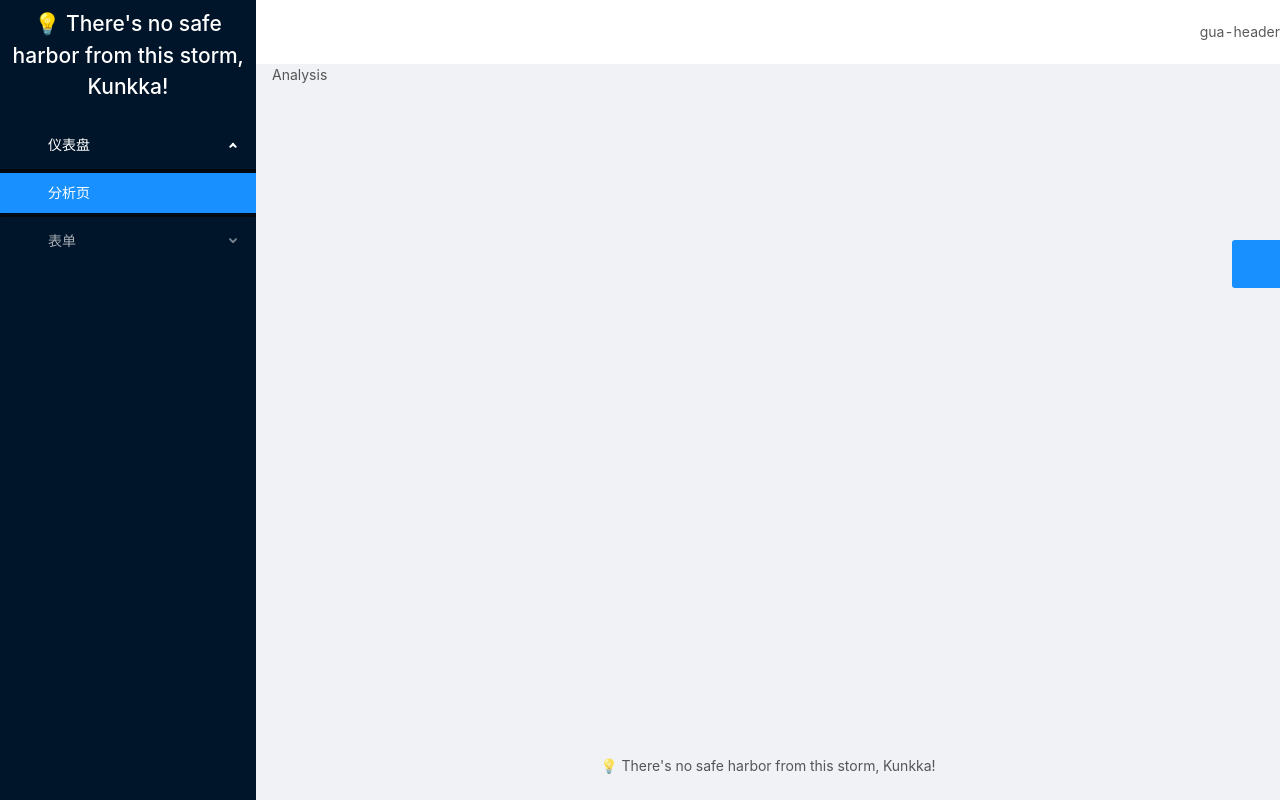
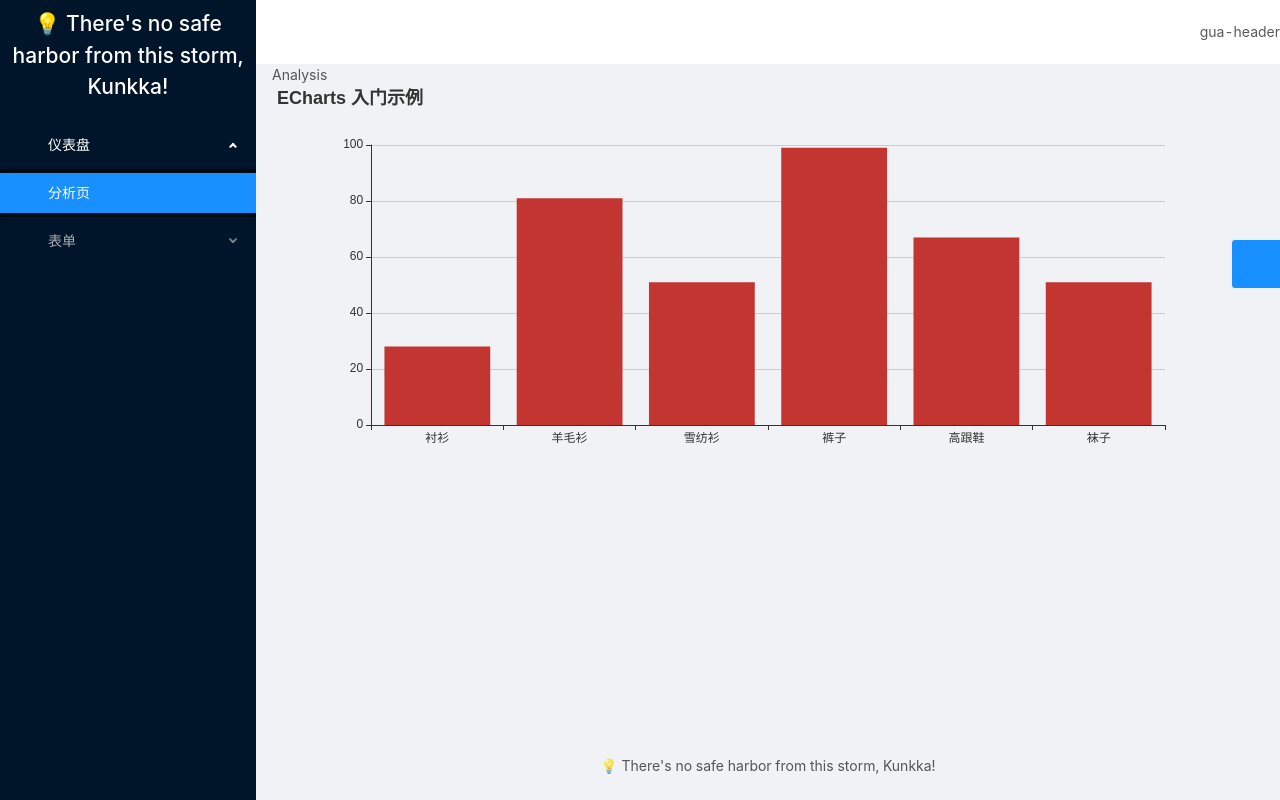
Before and after one commit to DoOneThingAtATime/storm-spirit, a Vue app: page /dashboard/analysis in a window 1280 px wide. Built offline with nearby package versions, Linux system fonts and the light colour scheme.

Commit message:
封装 eharts

```diff
--- a/package.json
+++ b/package.json
@@ -11,9 +11,11 @@
   "dependencies": {
     "ant-design-vue": "^1.3.10",
     "core-js": "^2.6.5",
+    "echarts": "^4.2.1",
     "lodash": "^4.17.11",
     "moment": "^2.24.0",
     "nprogress": "^0.2.0",
+    "resize-detector": "^0.2.0",
     "vue": "^2.6.10",
     "vue-router": "^3.0.3",
     "vuex": "^3.0.1"
--- /dev/null
+++ b/src/components/Chart.vue
@@ -0,0 +1,55 @@
+<template>
+  <div ref="chartDom"></div>
+</template>
+
+<script>
+import echarts from 'echarts'
+import debounce from 'lodash/debounce'
+import { addListener, removeListener } from 'resize-detector'
+
+export default {
+  props: {
+    option: {
+      type: Object,
+      default: () => ({})
+    }
+  },
+  watch: {
+    // option(val) {
+    //   this.chart.setOption(this.options)
+    // }
+    option: {
+      handler(val) {
+        console.log('gua')
+        this.chart.setOption(val)
+      },
+      deep: true
+    }
+  },
+  created() {
+    this.resize = debounce(this.resize, 370)
+  },
+  mounted() {
+    this.renderChart()
+    addListener(this.$refs.chartDom, this.resize)
+  },
+  beforeDestroy() {
+    removeListener(this.$refs.chartDom, this.resize)
+    this.chart.dispose()
+    this.chart = null
+  },
+  methods: {
+    resize() {
+      console.log('resize')
+      this.chart.resize()
+    },
+    renderChart() {
+      this.chart = echarts.init(this.$refs.chartDom)
+      this.chart.setOption(this.option)
+    }
+  }
+}
+</script>
+
+<style>
+</style>
--- a/src/views/About.vue
+++ /dev/null
@@ -1,5 +0,0 @@
-<template>
-  <div class="about">
-    <h1>This is an about page</h1>
-  </div>
-</template>
--- a/src/views/Dashboard/Analysis.vue
+++ b/src/views/Dashboard/Analysis.vue
@@ -1,13 +1,52 @@
 <template>
-  <div>Analysis</div>
+  <div>
+    Analysis
+    <charts style="height: 400px;" :option="chartOption"></charts>
+  </div>
 </template>
 
 <script>
+import Charts from '../../components/Chart'
 export default {
-
+  components: {
+    Charts
+  },
+  data() {
+    return {
+      chartOption: {
+        title: {
+          text: 'ECharts 入门示例'
+        },
+        tooltip: {},
+        xAxis: {
+          data: ['衬衫', '羊毛衫', '雪纺衫', '裤子', '高跟鞋', '袜子']
+        },
+        yAxis: {},
+        series: [
+          {
+            name: '销量',
+            type: 'bar',
+            data: [5, 20, 36, 10, 10, 20]
+          }
+        ]
+      }
+    }
+  },
+  mounted() {
+    this.interval = setInterval(() => {
+      // this.chartOption.series[0].data[0] = Math.floor(Math.random() * 100)
+      this.chartOption.series[0].data = this.chartOption.series[0].data.map(
+        () => Math.floor(Math.random() * 100)
+      )
+      console.log(1)
+      console.log(this.chartOption.series[0].data)
+    }, 1700)
+  },
+  beforeDestroy() {
+    clearInterval(this.interval)
+  }
 }
 </script>
 
 <style>
-
 </style>
```
Also changed, not shown: src/views/Home.vue (deleted, +0 -11 lines), 1 other file (tests, documents, lock files or other folders).
